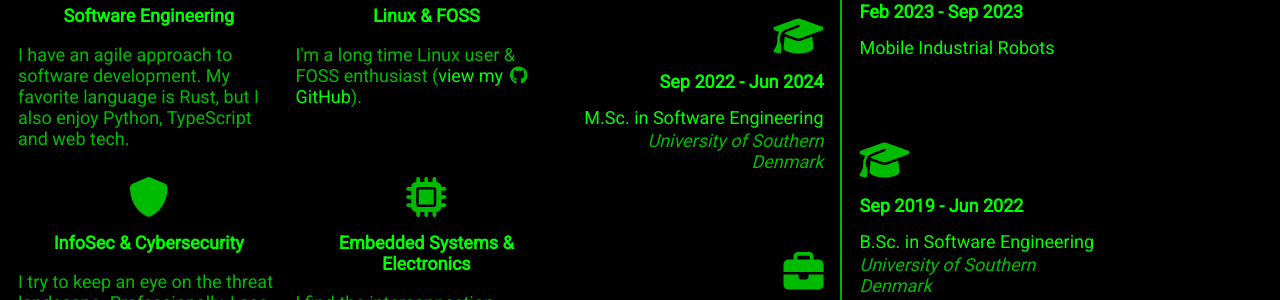
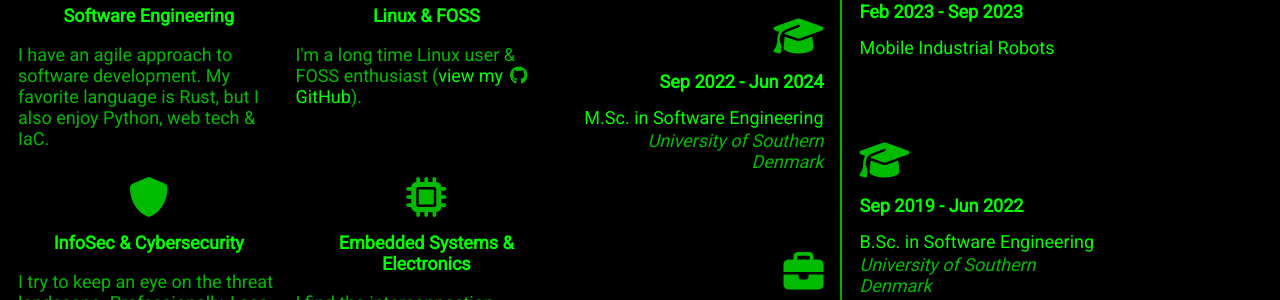
Before and after one commit to frederikstroem/frederikstroem.github.io, a Jekyll site: the page built from index.html, in a window 1280 px wide. Shown: the part 399-699 px from the top of the page. Built offline with Jekyll 4.4.1, drawn with Linux system fonts in a browser that asks for light colours.

Commit message:
Update home page

```diff
--- a/index.html
+++ b/index.html
@@ -26,7 +26,7 @@
                     <i class="fa-brands fa-rust"></i>
                     <h3>Software Engineering</h3>
                     <p>
-                        I have an agile approach to software development. My favorite language is Rust, but I also enjoy Python, TypeScript and web tech.
+                        I have an agile approach to software development. My favorite language is Rust, but I also enjoy Python, web tech & IaC.
                     </p>
                 </div>
                 <div>
```
